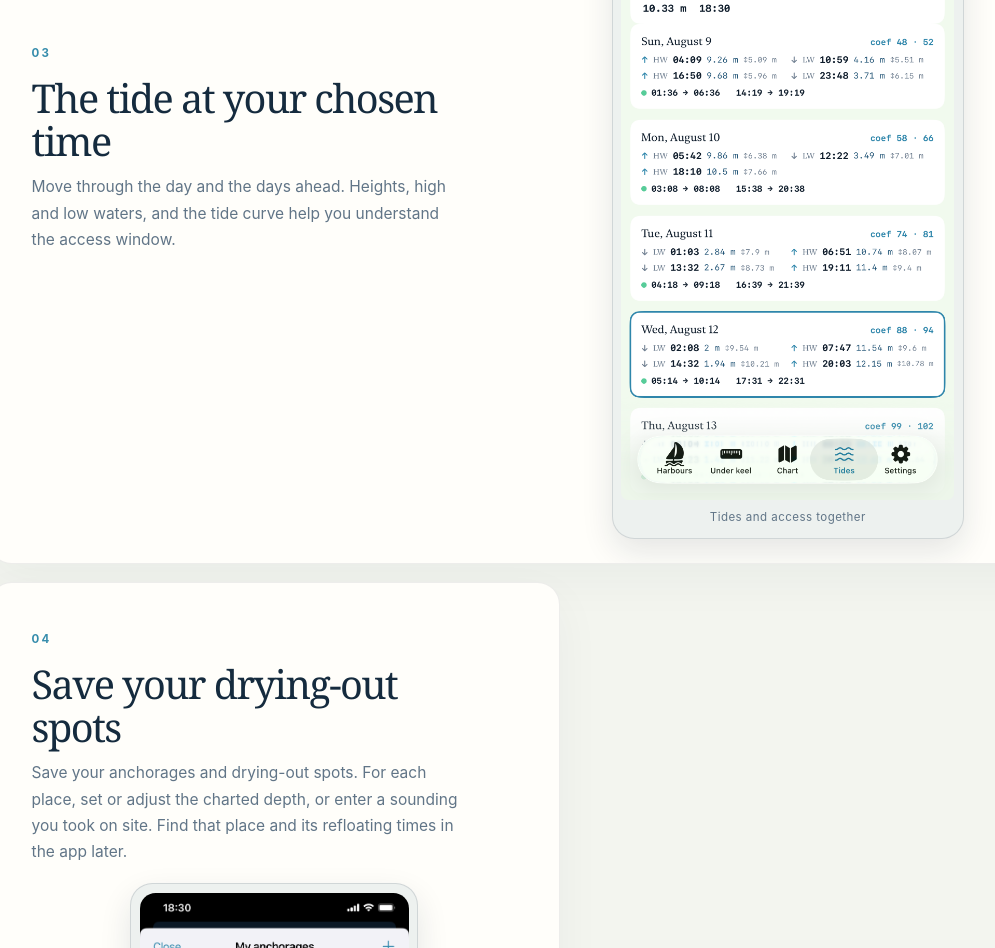
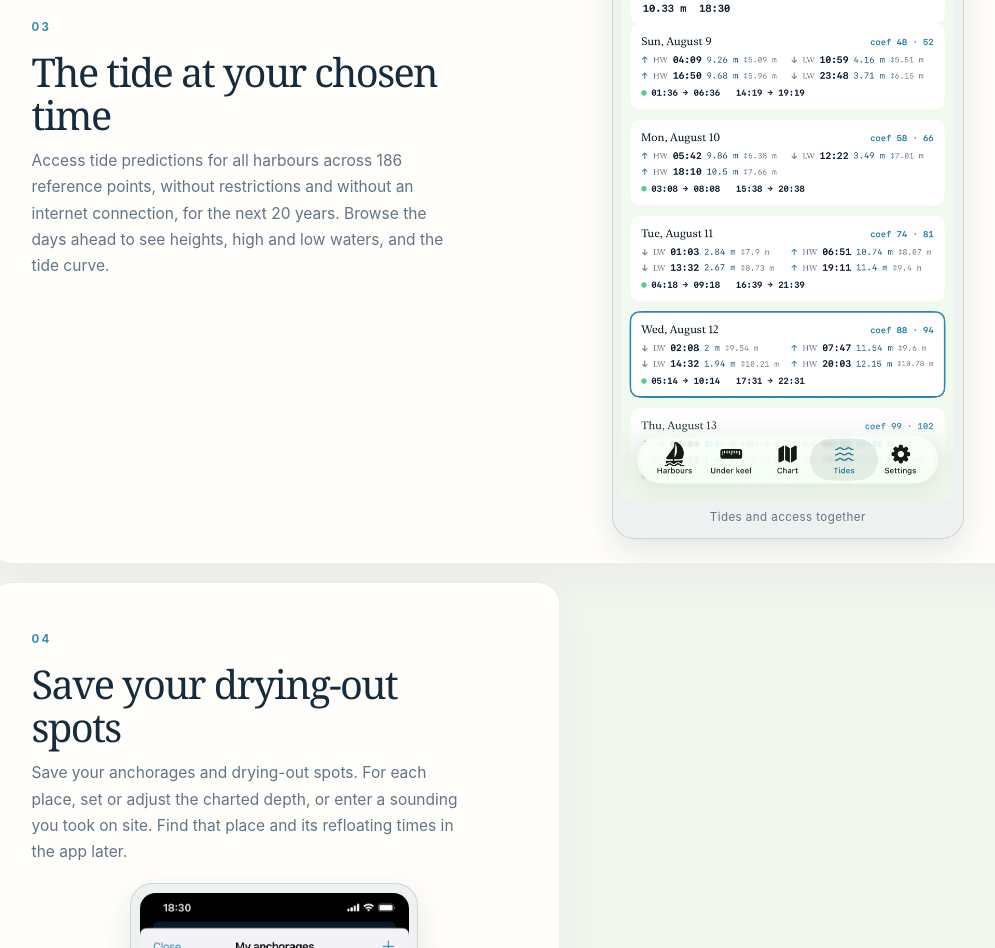
Before and after one commit to portsamaree/portsamaree.github.io, a plain HTML site: page app/index.html in a window 1280 px wide. Shown: the part 4051-4999 px from the top of the page, without its empty margins (71-1066 px from the left). Drawn offline with Linux system fonts and the light colour scheme.

Commit message:
Add tide coverage and offline availability details

```diff
--- a/app/index.html
+++ b/app/index.html
@@ -83,7 +83,7 @@
         <div class="feature-copy"><span class="feature-number">02</span><h3 data-fr="De l’eau sous la quille" data-en="Water under the keel">De l’eau sous la quille</h3><p data-fr="Renseignez le tirant d’eau, la marge de sécurité et une sonde relevée sur la carte ou sur place. Voyez la hauteur d’eau et l’évolution sur 48 heures." data-en="Set your draught, safety margin and a charted or measured depth. See the available water and how it changes over the next 48 hours.">Renseignez le tirant d’eau, la marge de sécurité et une sonde relevée sur la carte ou sur place. Voyez la hauteur d’eau et l’évolution sur 48 heures.</p></div>
       </article>
       <article class="feature-card feature-wide reveal">
-        <div class="feature-copy"><span class="feature-number">03</span><h3 data-fr="La marée à l’heure choisie" data-en="The tide at your chosen time">La marée à l’heure choisie</h3><p data-fr="Faites défiler la journée et les jours à venir. Les hauteurs, les pleines et basses mers et la courbe vous aident à lire la fenêtre de passage." data-en="Move through the day and the days ahead. Heights, high and low waters, and the tide curve help you understand the access window.">Faites défiler la journée et les jours à venir. Les hauteurs, les pleines et basses mers et la courbe vous aident à lire la fenêtre de passage.</p></div>
+        <div class="feature-copy"><span class="feature-number">03</span><h3 data-fr="La marée à l’heure choisie" data-en="The tide at your chosen time">La marée à l’heure choisie</h3><p data-fr="Accédez à toutes les marées des ports, sur 186 points de référence, sans restriction et sans réseau, pour les 20 prochaines années. Faites défiler les jours à venir pour consulter les hauteurs, les pleines et basses mers et la courbe de marée." data-en="Access tide predictions for all harbours across 186 reference points, without restrictions and without an internet connection, for the next 20 years. Browse the days ahead to see heights, high and low waters, and the tide curve.">Accédez à toutes les marées des ports, sur 186 points de référence, sans restriction et sans réseau, pour les 20 prochaines années. Faites défiler les jours à venir pour consulter les hauteurs, les pleines et basses mers et la courbe de marée.</p></div>
         <figure class="shot-card"><img src="assets/marees-fr.png" data-fr-src="assets/marees-fr.png" data-en-src="assets/tides-en.png" alt="Annuaire des marées et créneaux"><figcaption data-fr="Marées et créneaux ensemble" data-en="Tides and access together">Marées et créneaux ensemble</figcaption></figure>
       </article>
       <article class="feature-card feature-saved reveal">
```
